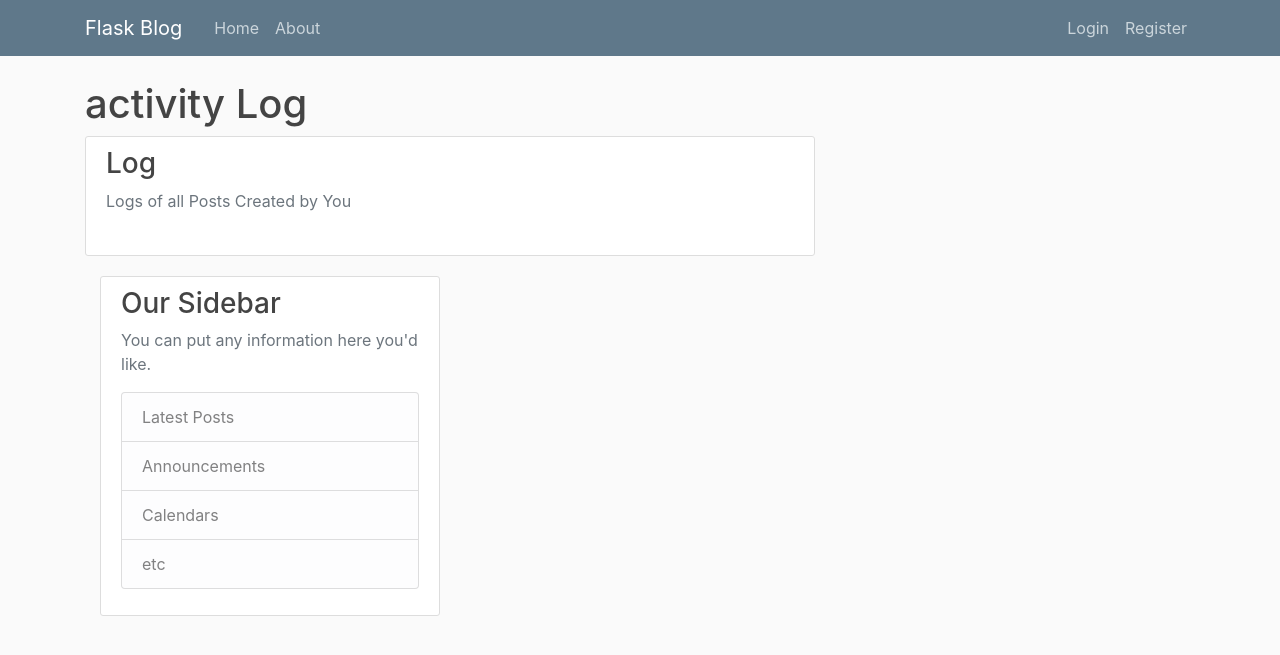
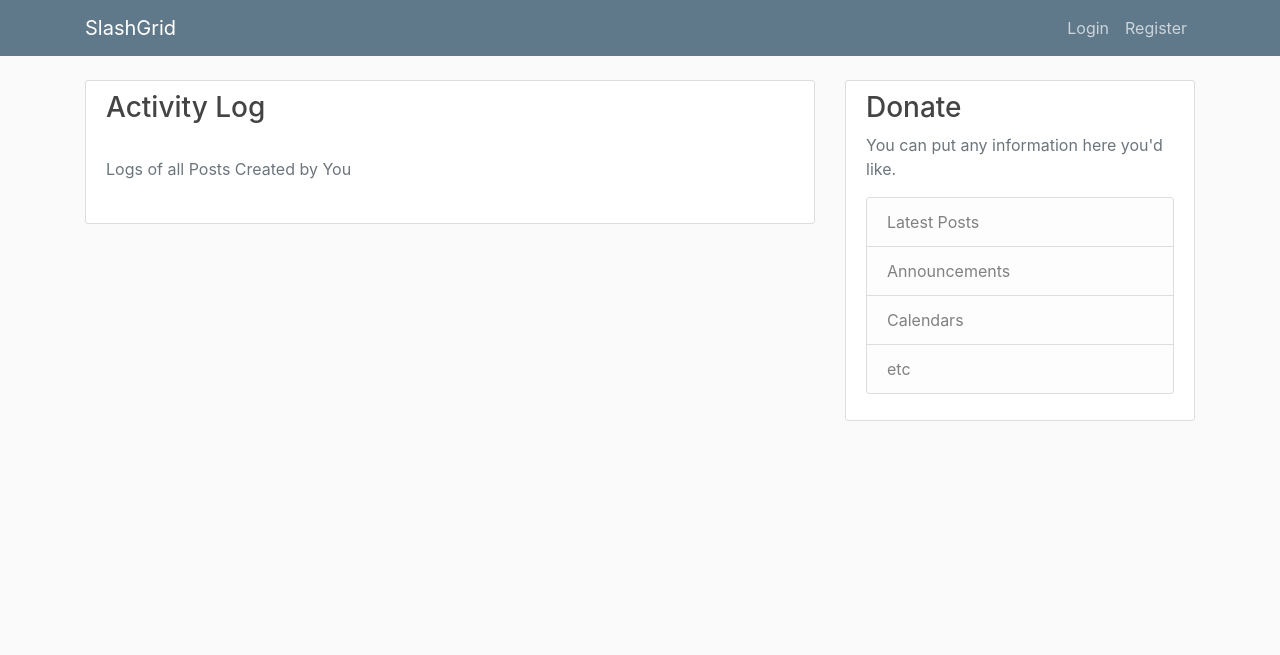
Before and after one commit to mornville/flask_blog, a Python web app: template flaskblog/templates/activity_log.html in a window 1280 px wide. Shown: the top 655 px of the page. Run offline with Jinja, Linux system fonts and the light colour scheme; the template is opened without the code that fills it, so the values that code supplies are empty; some libraries are stand-ins or nearby versions.

Commit message:
Minonr chages

```diff
--- a/flaskblog/templates/activity_log.html
+++ b/flaskblog/templates/activity_log.html
@@ -2,11 +2,10 @@
 {% include "navbar.html" %}
 
 {% block content %}
-<h1>activity Log</h1>
-<div class="row">
-    <div class="col-md-12">
+
         <div class="content-section">
-          <h3>Log</h3>
+          <h3>Activity Log</h3>
+          <br>
           <p class='text-muted'>Logs of all Posts Created by You
             <ul class="list-group">
                 {% for post in current_user.posts %}
@@ -16,8 +15,5 @@
             </ul>
           </p>
         </div>
-      </div>
-    </div>
 
-</div>
 {% endblock %}
--- a/flaskblog/templates/base.html
+++ b/flaskblog/templates/base.html
@@ -11,9 +11,9 @@
     <link rel="stylesheet" type="text/css" href="{{ url_for('static', filename='main.css') }}">
 
     {% if title %}
-        <title>Flask Blog - {{ title }}</title>
+        <title>SlashGrid - {{ title }}</title>
     {% else %}
-        <title>Flask Blog</title>
+        <title>SlashGrid</title>
     {% endif %}
     </head>
     <body>
@@ -32,7 +32,7 @@
                       </div>
                       <div class="col-md-4">
                         <div class="content-section">
-                          <h3>Our Sidebar</h3>
+                          <h3>Donate</h3>
                           <p class='text-muted'>You can put any information here you'd like.
                             <ul class="list-group">
                               <li class="list-group-item list-group-item-light">Latest Posts</li>
--- a/flaskblog/templates/home.html
+++ b/flaskblog/templates/home.html
@@ -7,10 +7,10 @@
           <img class="rounded-circle article-img" src="{{ url_for('static', filename='profile_pics/' + post.author.image_file) }}">
           <div class="media-body">
             <div class="article-metadata">
-              <a class="mr-2" href="{{ url_for('users.user_posts', username=post.author.username) }}">{{ post.author.username }}</a>
+              <a class="mr-2" href="{{ url_for('users.user_posts', username=post.author.username) }}" style="text-transform: capitalize;text-decoration:none;">{{ post.author.username }}</a>
               <small class="text-muted">{{ post.date_posted.strftime('%Y-%m-%d') }}</small>
             </div>
-            <h2><a class="article-title" href="{{ url_for('posts.post', post_id=post.id) }}">{{ post.title }}</a></h2>
+            <h4><a class="article-title" href="{{ url_for('posts.post', post_id=post.id) }}" style="text-transform: uppercase">{{ post.title }}</a></h4>
             <p class="article-content">{{ post.content }}</p>
           </div>
         </article>
--- a/flaskblog/templates/navbar.html
+++ b/flaskblog/templates/navbar.html
@@ -1,22 +1,25 @@
 <header class="site-header">
     <nav class="navbar navbar-expand-md navbar-dark bg-steel fixed-top">
       <div class="container">
-            <a class="navbar-brand mr-4" href="/">Flask Blog</a>
+        <a class="navbar-brand mr-4" href="/">SlashGrid</a>
         <button class="navbar-toggler" type="button" data-toggle="collapse" data-target="#navbarToggle" aria-controls="navbarToggle" aria-expanded="false" aria-label="Toggle navigation">
           <span class="navbar-toggler-icon"></span>
         </button>
         <div class="collapse navbar-collapse" id="navbarToggle">
           <div class="navbar-nav mr-auto">
-                <a class="nav-item nav-link" href="/">Home</a>
-                <a class="nav-item nav-link" href="/about">About</a>
+
           </div>
           <!-- Navbar Right Side -->
           <div class="navbar-nav">
             {% if current_user.is_authenticated %}
+            <a class="nav-item nav-link" href="{{ url_for('users.account') }}" style="text-transform: capitalize">
+              <img class="rounded-circle" src="{{ url_for('static', filename='profile_pics/' + current_user.image_file) }}" width="30">
+              &nbsp;{{ current_user.username }}
+            </a>
             <a class="nav-item nav-link" href="{{ url_for('posts.new_post') }}">New Post</a>
             <a class="nav-item nav-link" href="{{ url_for('posts.activity_log') }}">Activity Log</a>
 
-                <a class="nav-item nav-link" href="{{ url_for('users.account') }}">Account</a>
+
 
             <a class="nav-item nav-link" href="{{ url_for('users.logout') }}">Logout</a>
             {% else %}
```
Also changed, not shown: flaskblog/site.db, 3 other files. Lines whose indentation alone changed are shown as unchanged.
